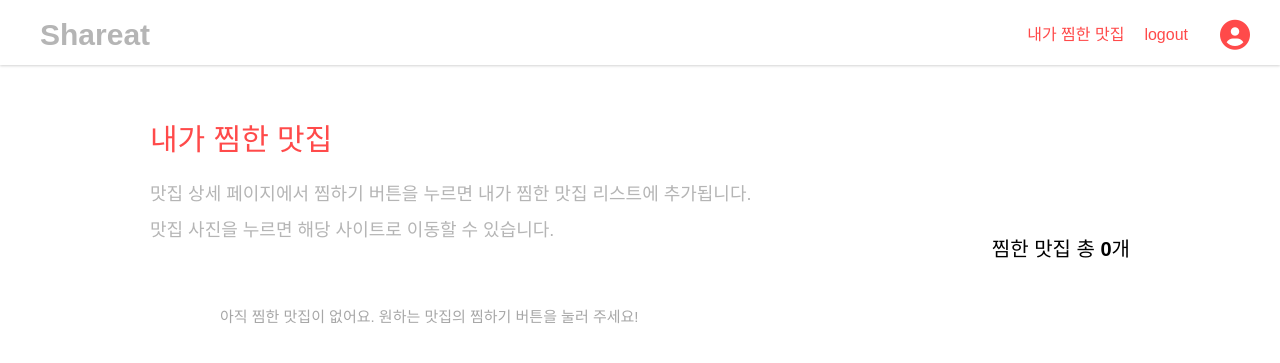
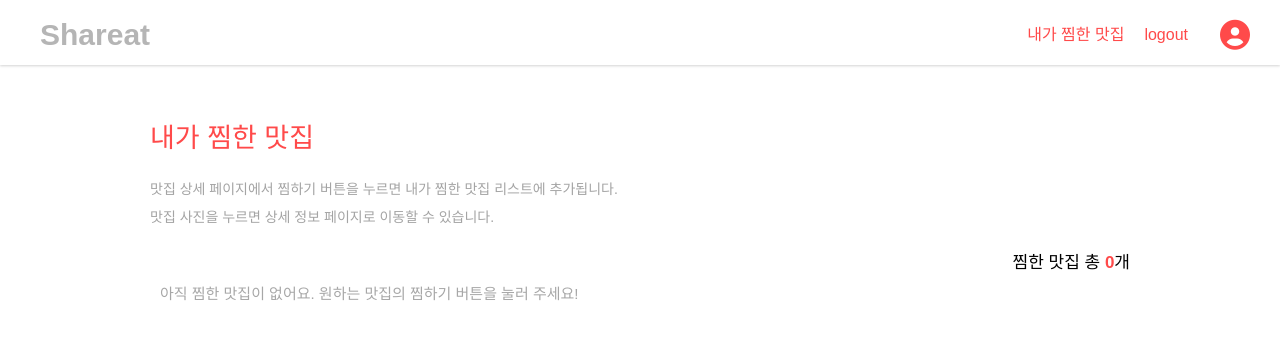
Before and after one commit to sohyu-na/shareat, a Flask app: page /myRestaurantList in a window 1280 px wide. Shown: the top 363 px of the page. Run offline with Flask 2, Linux system fonts and the light colour scheme; the visitor is signed in with stand-in values (Sample User, id 1); data that the repository does not hold is empty; some libraries are stand-ins or nearby versions.

Commit message:
내찜맛 리스트 스타일링 변경
메인홈 맛집 리스트와 동일한 형태로

```diff
--- a/static/css/myRestaurantList.css
+++ b/static/css/myRestaurantList.css
@@ -1,3 +1,4 @@
+
 .mainav{
     margin-left:150px;
     margin-right:150px;
@@ -5,18 +6,23 @@
 
 .mainavti{
     color: #FF4A4A;
-    font-size: 30px;
+    font-size: 27px;
     text-align: left;
 }
 
 .mainavsu{
-    font-size: 18px;
-    color: #b5b5b5;
+    font-size: 14px;
+    color: #a4a4a4;
 }
 
 .mainavfon{
     text-align:right;
-    font-size:20px;
+    font-size:17px;
+    margin-top: 30px;
+}
+
+.mainavfon b{
+    color:#FF4A4A;
 }
 
 main {
@@ -34,11 +40,19 @@ main nav{
     margin-bottom: 25px;
 }
 
+#myList-content{
+    display: flex;
+    justify-content: center;
+}
+
 section{
+    width:75%;
     position: relative;
     display: flex;
     flex-wrap: wrap;
     justify-content: space-between;
+    margin:0;
+    margin-top:15px;
 }
 
 .restaurant-item-box{
@@ -65,13 +79,14 @@ figure{
 
 figure .temp{
     width:290px;
-    height:150px;
-    background-color: rgb(220,220,220);
+    height:160px;
     text-align: center;
     line-height : 150px;
 }
 
 figcaption{
+    position: relative;
+    width:290px;
     display: flex;
     align-items: flex-end;
     margin-top: 10px;
@@ -79,9 +94,10 @@ figcaption{
 }
 
 .restaurant-names{
-    margin-right: 15px;
+    max-width: 65%;
+    margin-right: 10px;
     font-size: 20px;
-    white-space : nowrap;
+    word-wrap: break-word;
     color:#000000;
 }
 
@@ -92,10 +108,11 @@ figcaption{
 }
 
 .restaurant-point{
+    position: absolute;
+    right: 0px;
     margin-right: 20px;
     font-size: 20px;
     font-weight: bold;
-    width: 100%;
     text-align: end;
     color:#000000;
 }
--- a/templates/myRestaurantList.html
+++ b/templates/myRestaurantList.html
@@ -7,12 +7,14 @@
         <div class="mainavti">내가 찜한 맛집</div>
         <br><br>
         <div class="mainavsu">맛집 상세 페이지에서 찜하기 버튼을 누르면 내가 찜한 맛집 리스트에 추가됩니다.
-            <br><br>맛집 사진을 누르면 해당 사이트로 이동할 수 있습니다.
+            <br><br>맛집 사진을 누르면 상세 정보 페이지로 이동할 수 있습니다.
         </div>
         <div class="mainavfon">
             찜한 맛집 총 <b>{{total}}</b>개
         </div>
     </div>
+
+    <div id="myList-content">
         <section>
             <!---->
             {% if total>0 %}
@@ -33,8 +35,8 @@
                     </a>
                 </div>
                 {% endfor %}
-            <i class="icon-pre-list fa-solid fa-chevron-left"><button></button></i>
-            <i class="icon-next-list fa-solid fa-chevron-right"><button></button></i>
+                <!-- <i class="icon-pre-list fa-solid fa-chevron-left"><button></button></i>
+                <i class="icon-next-list fa-solid fa-chevron-right"><button></button></i> -->
                 <div class="page-wraps">
                     <div class="page-nations">
                         <div>
@@ -52,5 +54,7 @@
             <p>아직 찜한 맛집이 없어요. 원하는 맛집의 찜하기 버튼을 눌러 주세요!</p>
             {% endif %}
         </section>
+    </div>
+
 </main>
 {% endblock main %}
```
Lines whose indentation alone changed are shown as unchanged.
